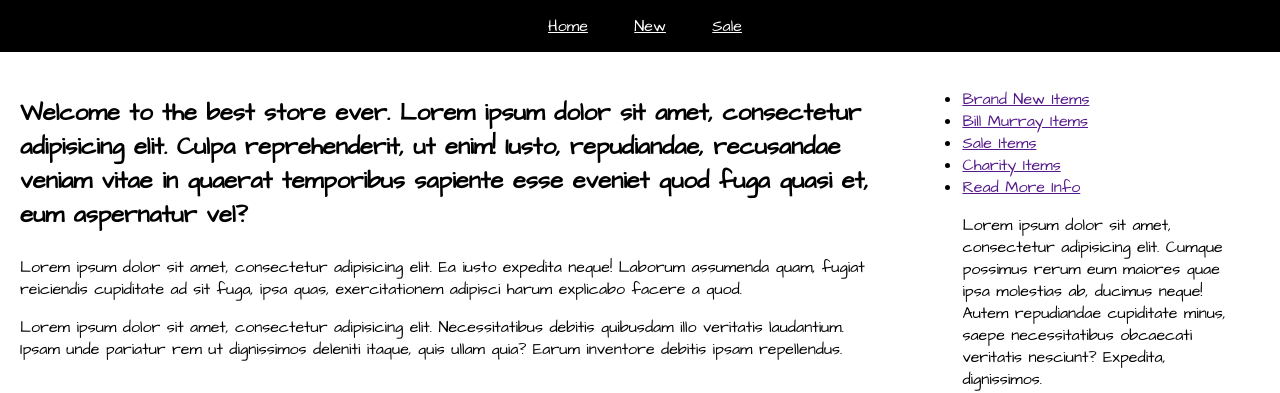
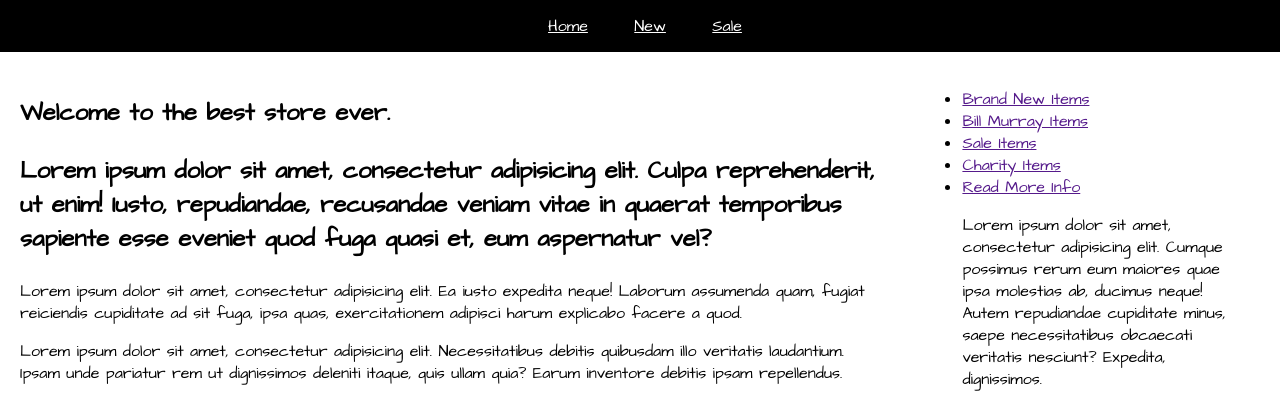
Before and after one commit to AlmeidaRB/TheItemSite, a plain HTML site: page index.html in a window 1280 px wide. Shown: the top 393 px of the page. Drawn offline with Linux system fonts and the light colour scheme.

Commit message:
updated project files

```diff
--- a/index.html
+++ b/index.html
@@ -19,7 +19,8 @@
   <section>
     <article>
       <h2>
-      <p>Welcome to the best store ever. Lorem ipsum dolor sit amet, consectetur adipisicing elit. Culpa reprehenderit, ut enim! Iusto, repudiandae, recusandae veniam vitae in quaerat temporibus sapiente esse eveniet quod fuga quasi et, eum aspernatur vel?</p>
+      <p>Welcome to the best store ever.</p>
+      <p>Lorem ipsum dolor sit amet, consectetur adipisicing elit. Culpa reprehenderit, ut enim! Iusto, repudiandae, recusandae veniam vitae in quaerat temporibus sapiente esse eveniet quod fuga quasi et, eum aspernatur vel?</p>
       </h2>
       <p>Lorem ipsum dolor sit amet, consectetur adipisicing elit. Ea iusto expedita neque! Laborum assumenda quam, fugiat reiciendis cupiditate ad sit fuga, ipsa quas, exercitationem adipisci harum explicabo facere a quod.</p>
       <p>Lorem ipsum dolor sit amet, consectetur adipisicing elit. Necessitatibus debitis quibusdam illo veritatis laudantium. Ipsam unde pariatur rem ut dignissimos deleniti itaque, quis ullam quia? Earum inventore debitis ipsam repellendus.</p>
```
